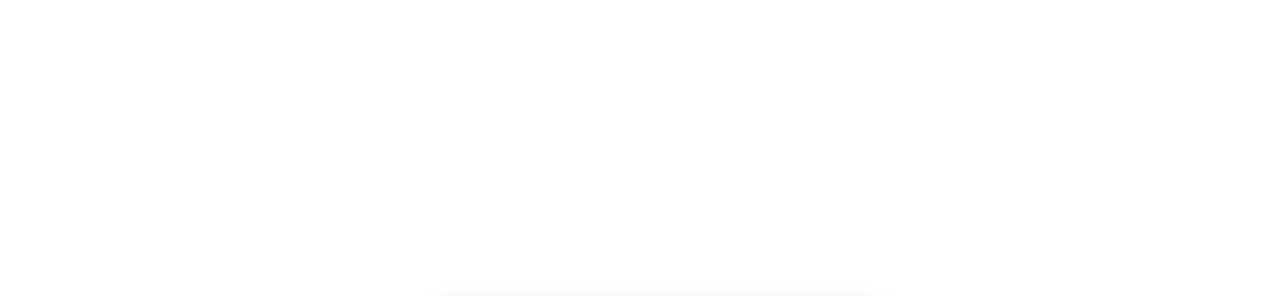
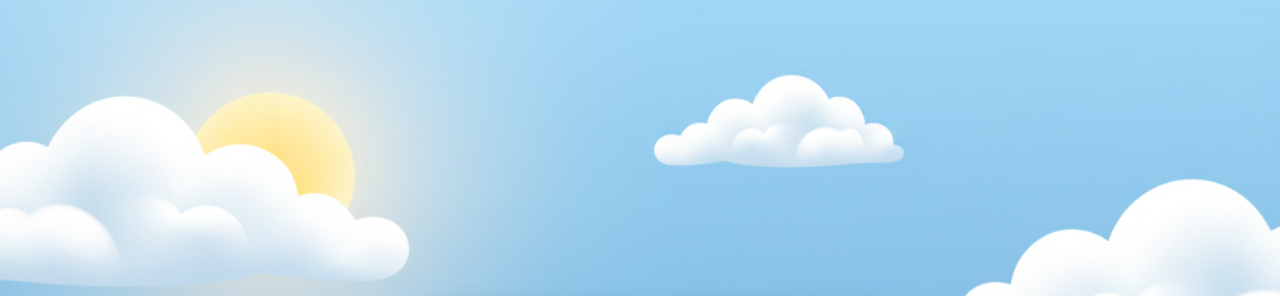
Before and after one commit to Vartika-l7/weather-app, a plain HTML site: page index.html in a window 1280 px wide. Shown: the top 296 px of the page. Drawn offline with Linux system fonts and the light colour scheme.

Commit message:
Update style.css

```diff
--- a/style.css
+++ b/style.css
@@ -1,5 +1,5 @@
 body {
-    background-image: url("1.png");
+    background-image: url("image/1.png");
     background-repeat: no-repeat;
     background-attachment: fixed;
     background-size: cover;
```
